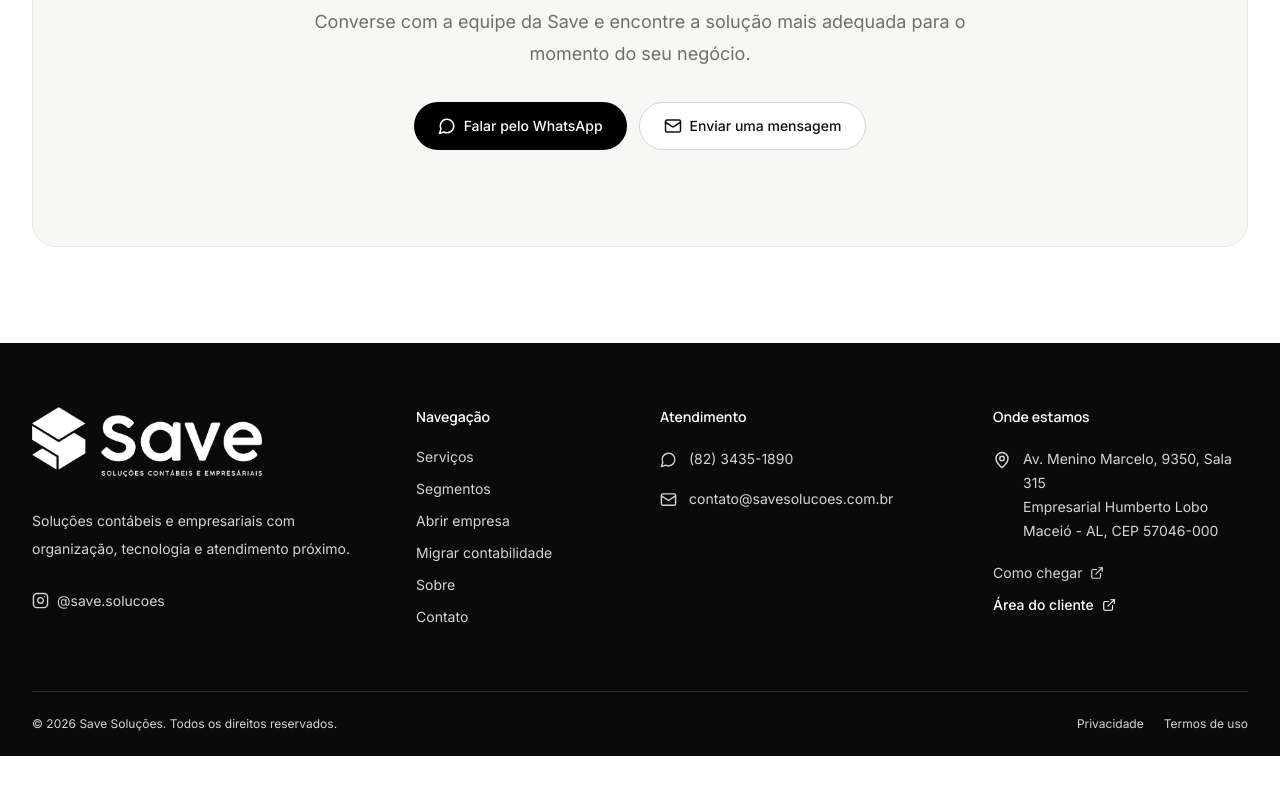
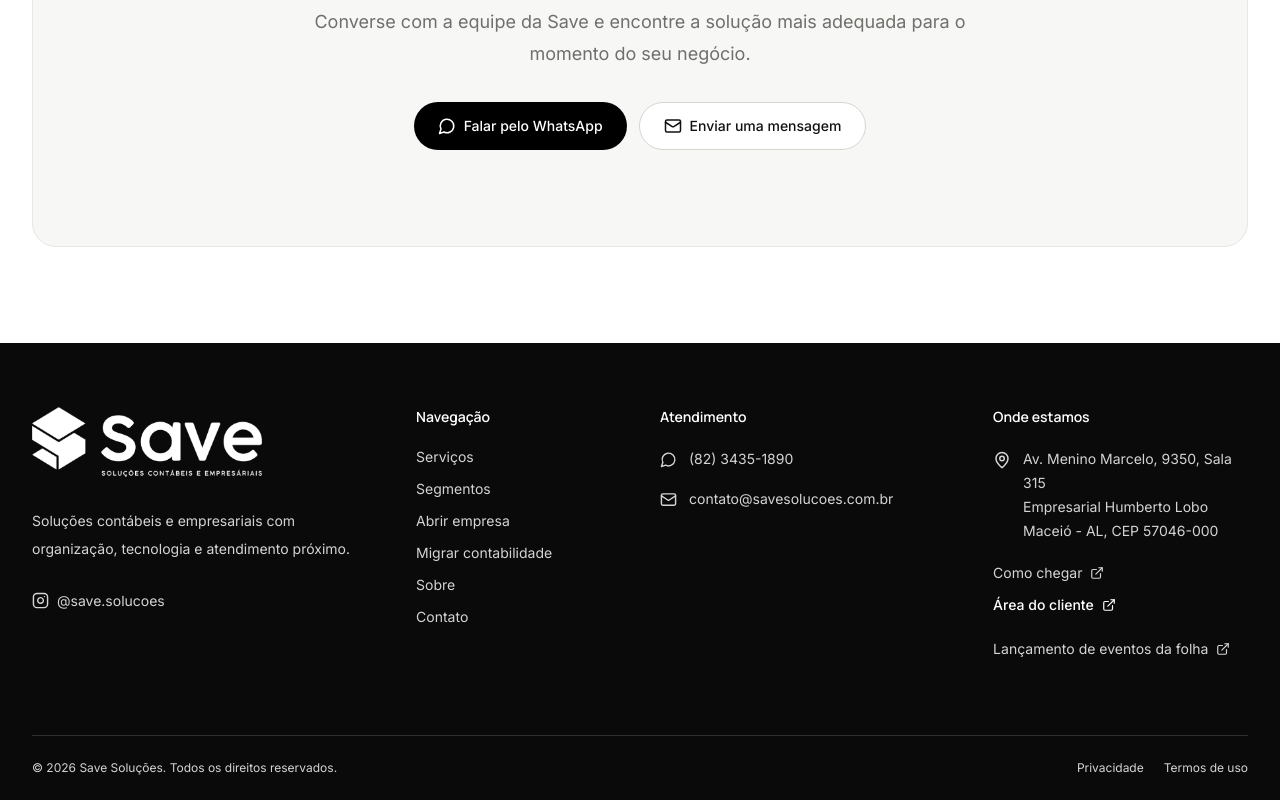
Before and after one commit to caioarchive/savesolucoes, a Next.js app: page / in a window 1280 px wide. Shown: the part 8993-9793 px from the top of the page. Before the commit the page ends 9749 px from the top, so only its background shows below. Built offline with nearby package versions, Linux system fonts and the light colour scheme.

Commit message:
feat: preservar acesso ao lancamento da folha via Prosol

```diff
--- a/components/layout/Footer.jsx
+++ b/components/layout/Footer.jsx
@@ -106,6 +106,7 @@ export default function Footer() {
                 Como chegar <ExternalLink size={14} aria-hidden="true" />
               </a>
               <a
+                id="acessos-do-cliente"
                 className={`inline-flex items-center gap-2 font-medium text-white ${footerLinkClass}`}
                 href="https://meucontador.nibo.com.br/"
                 target="_blank"
@@ -113,6 +114,20 @@ export default function Footer() {
                 data-cursor="↗"
               >
                 Área do cliente <ExternalLink size={14} aria-hidden="true" />
+              </a>
+              <a
+                className={`inline-flex min-h-11 items-center gap-2 leading-6 ${footerLinkClass}`}
+                href="https://prosoltecnologia.com.br/LancamentoEventos"
+                target="_blank"
+                rel="noopener noreferrer"
+              >
+                <span>Lançamento de eventos da folha</span>
+                <ExternalLink
+                  size={14}
+                  className="shrink-0"
+                  aria-hidden="true"
+                />
+                <span className="sr-only">(abre em nova aba)</span>
               </a>
             </div>
           </div>
--- a/next.config.mjs
+++ b/next.config.mjs
@@ -1,5 +1,29 @@
 const nextConfig = {
   devIndicators: false,
+  // Resolve a URL antiga antes da normalização de barra, evitando dois saltos.
+  skipTrailingSlashRedirect: true,
+  async redirects() {
+    const clientLinks = [
+      [
+        "/site/pagina-adicional/53/lancamento-de-eventos",
+        "/contato#acessos-do-cliente",
+      ],
+    ];
+    return [
+      ...clientLinks.map(([source, destination]) => ({
+        source,
+        has: [{ type: "host", value: "(?:www\\.)?savesolucoes\\.com\\.br" }],
+        destination: `https://www.savesolucoes.com.br${destination}`,
+        statusCode: 301,
+      })),
+      ...clientLinks.map(([source, destination]) => ({
+        source,
+        destination,
+        statusCode: 301,
+      })),
+      { source: "/:path+/", destination: "/:path+", permanent: true },
+    ];
+  },
   async headers() {
     return [
       {
```
Also changed, not shown: 1 other file (tests, documents, lock files or other folders).
